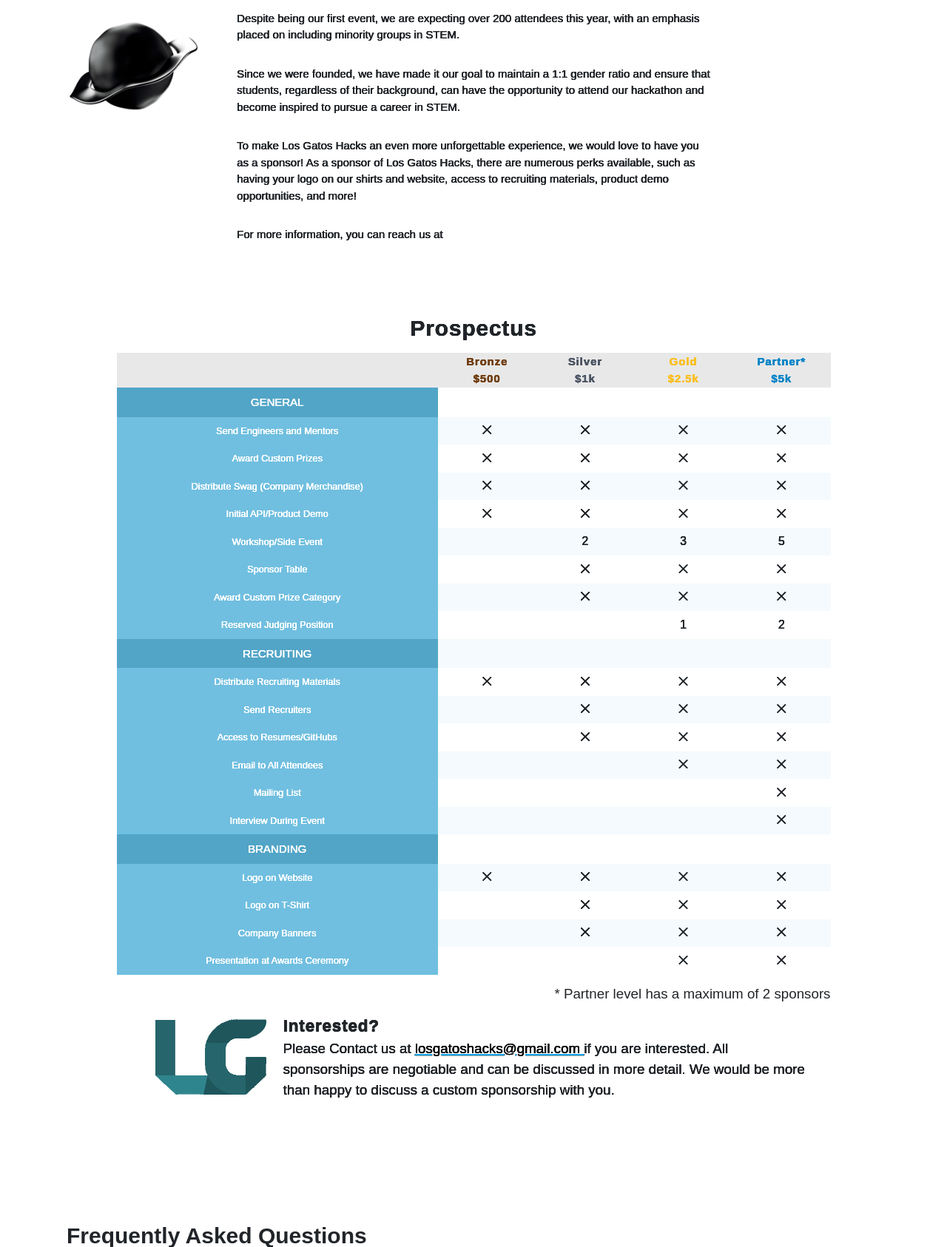
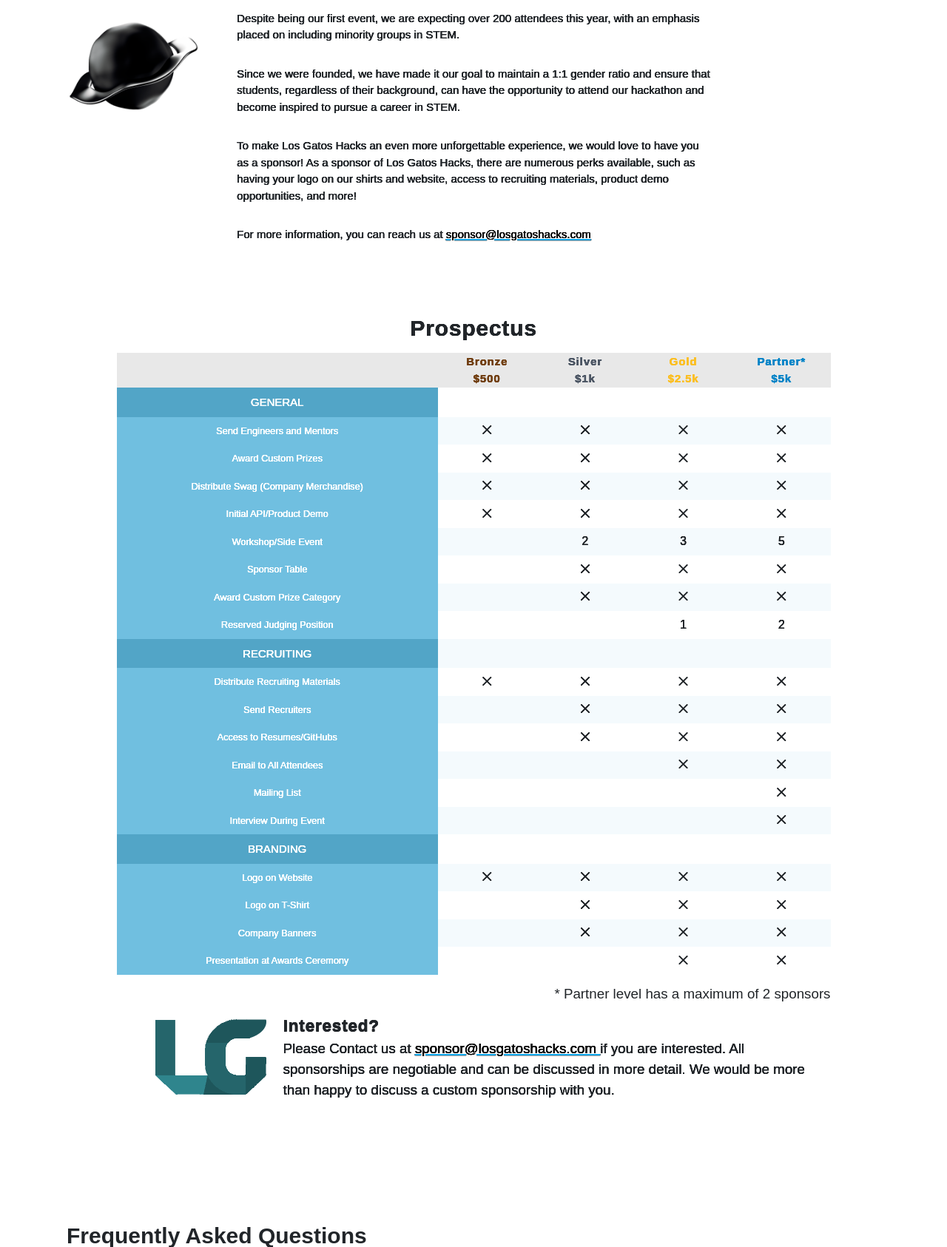
Before and after one commit to erichou1/hackX, a Django app: page /sponsors/ in a window 1280 px wide; the page is wider, and only the part inside the window is pictured. Shown: the part 901-2587 px from the top of that part at 74% size. Run offline with Django 3.2, Linux system fonts and the light colour scheme; some libraries are stand-ins or nearby versions; some web fonts are replaced.

Commit message:
Change Email

```diff
--- a/static/css/form.css
+++ b/static/css/form.css
@@ -1049,6 +1049,7 @@ input::placeholder {
     transition-duration: 1000ms;
     text-decoration-thickness: 4px;
     text-decoration-line: underline;
+    cursor: default;
   }
   .form-container-content {
     padding-left: 1.5rem;
--- a/static/css/sponsors.css
+++ b/static/css/sponsors.css
@@ -2050,3 +2050,34 @@ html {
  margin: 0 auto;
 }
 }
+.paragraph a {
+    font-size: 1rem;
+    text-shadow: 0px 0.2px, 0.2px 0px, 0.2px 0.2px;
+    font-family: "Gellix", sans-serif;
+}
+
+.paragraph a {
+    text-decoration-thickness: 2px;
+    text-decoration-color: #0ea5e9;
+    text-decoration-line: underline;
+    color: black;
+}
+
+.paragraph a:hover {
+    text-decoration-color: #09577a;
+    transition-timing-function: cubic-bezier(0.16, 1, 0.3, 1);
+    transition-duration: 1000ms;
+}
+
+.paragraph a {
+    text-decoration-thickness: 2px;
+    text-decoration-color: #0ea5e9;
+    text-decoration-line: underline;
+    color: black;
+}
+
+.paragraph a:hover {
+    text-decoration-color: #09577a;
+    transition-timing-function: cubic-bezier(0.16, 1, 0.3, 1);
+    transition-duration: 1000ms;
+}
--- a/store/templates/store/sponsors.html
+++ b/store/templates/store/sponsors.html
@@ -69,7 +69,7 @@
                     <a class="navbar-right-devpost">
                         <img src=/static/images/devpost.png>
                     </a>
-                    <a class="navbar-right-email" href="mailto:losgatoshacks@gmail.com">
+                    <a class="navbar-right-email" href="mailto:support@losgatoshacks.com">
                         <img
                             src="https://assets-global.website-files.com/625c39b93541414104a1d654/6294b5a90a9ffe8e79e52115_Group%2037323.svg">
                     </a>
@@ -106,7 +106,7 @@
                         <a class="social-icon-devpost">
                             <img src=/static/images/devpost.png>
                         </a>
-                        <a class="social-icon-email" href="mailto:losgatoshacks@gmail.com">
+                        <a class="social-icon-email" href="mailto:support@losgatoshacks.com">
                             <img
                                 src="https://assets-global.website-files.com/625c39b93541414104a1d654/6294b5a90a9ffe8e79e52115_Group%2037323.svg">
                         </a>
@@ -235,7 +235,7 @@
         <div class="sponsors-top-container">
             <div class="sponsors-text-container">
                 <div class="top-caption">
-                    <p>200+ attendees. Swag. Demos. Recruiting. And more.</p>
+                    <p>100+ attendees. Swag. Demos. Recruiting. And more.</p>
                 </div>
                 <div class="top-heading">
                     <span>Make Los Gatos Hacks your own.</span>
@@ -247,7 +247,7 @@
                 </div>
                 <div class="top-button">
                     <button>
-                        <a href="mailto:losgatoshacks@gmail.com">Get in touch!</a>
+                        <a href="mailto:sponsor@losgatoshacks.com">Get in touch!</a>
                     </button>
                 </div>
                 <div class="sponsors-social">
@@ -315,7 +315,11 @@
                         a sponsor! As a sponsor of Los Gatos Hacks, there are numerous perks available, such as having
                         your logo on our shirts and website, access to recruiting materials, product demo opportunities,
                         and more!</p>
-                    <p class="paragraph">For more information, you can reach us at </p>
+                    <p class="paragraph">For more information, you can reach us at <a class="paragraph-a" href="mailto:sponsor@losgatoshacks.com">
+                        sponsor@losgatoshacks.com
+
+                    </a></p>
+
                 </div>
             </div>
             <div class="rocket" id="rocket" data-modifier="1">
@@ -571,8 +575,8 @@
                                 </div>
                                 <div class="prospectus-interested-paragraph">
                                     <span>Please Contact us at
-                                        <a class="prospectus-interested-a" href="mailto:losgatoshacks@gmail.com">
-                                            losgatoshacks@gmail.com
+                                        <a class="prospectus-interested-a" href="mailto:sponsor@losgatoshacks.com">
+                                            sponsor@losgatoshacks.com
 
                                         </a>
                                         if you are interested. All sponsorships are negotiable and can be discussed in
@@ -698,7 +702,7 @@
             </div>
             <div class="sponsors-contact-us-sub-heading">
                 <p>Email us about sponsorship inquiries at <a class="sponsors-contact-email"
-                        href="mailto:losgatoshacks@gmail.com">losgatoshacks@gmail.com</a></p>
+                        href="mailto:sponsor@losgatoshacks.com">sponsor@losgatoshacks.com</a></p>
             </div>
         </div>
 
@@ -734,7 +738,7 @@
                                 </a>
                             </li>
                             <li>
-                                <a href="mailto:losgatoshacks@gmail.com" class="w-inline-block"><img
+                                <a href="mailto:support@losgatoshacks.com" class="w-inline-block"><img
                                         src="https://assets-global.website-files.com/625c39b93541414104a1d654/6294b5a90a9ffe8e79e52115_Group%2037323.svg"
                                         loading="lazy" alt="" class="image-3">
                                 </a>
--- a/store/urls.py
+++ b/store/urls.py
@@ -10,5 +10,5 @@ urlpatterns = [
     path('sponsors/', views.sponsors, name="sponsors"),
     path('form/', views.form, name="form"),
     path('my-ajax-test/', views.myajaxtestview, name='ajax-test-view'),
-
+    path('email/', views.email, name='email'),
 ]
--- a/store/views.py
+++ b/store/views.py
@@ -24,6 +24,9 @@ def store(request):
     context = {}
     return render(request, 'store/main.html')
 
+def email(request):
+    context = {}
+    return render(request, 'store/email.html')
 
 def sponsors(request):
     context = {}
```
Also changed, not shown: store/templates/store/email.html (added, +70 -0 lines), store/templates/store/form.html (+4 -4 lines), store/templates/store/main.html (+5 -6 lines).
